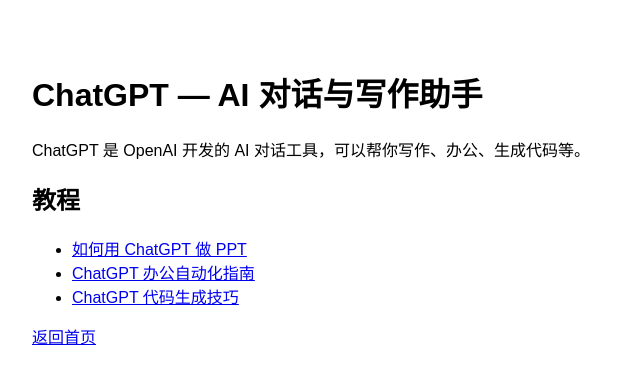
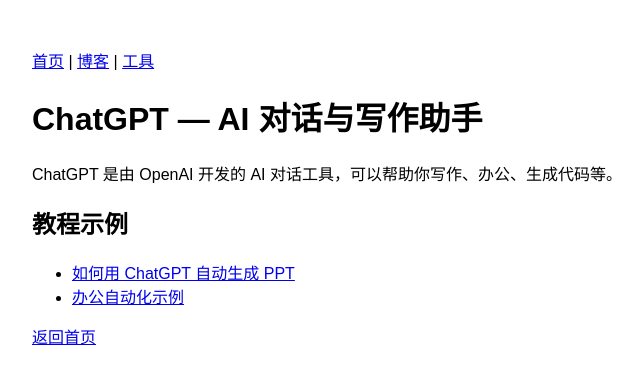
Before and after one commit to MZSJ2006/MZSJ2006.github.io, a plain HTML site: page tools/chatgpt.html in a window 1280 px wide. Shown: the whole page, without its empty margins (16-659 px from the left). Drawn offline with Linux system fonts and the light colour scheme.

```diff
--- a/tools/chatgpt.html
+++ b/tools/chatgpt.html
@@ -3,18 +3,24 @@
 <head>
   <meta charset="UTF-8">
   <meta name="viewport" content="width=device-width, initial-scale=1.0">
-  <title>ChatGPT 教程与使用指南 - PromptPilot</title>
-  <meta name="description" content="ChatGPT 教程、实用技巧、办公与写作指南，让你快速上手 ChatGPT。">
+  <title>ChatGPT — AI 对话与写作助手</title>
+  <meta name="description" content="ChatGPT 教程、办公与写作辅助指南，让你快速上手 AI。">
+  <meta name="robots" content="index, follow">
 </head>
 <body style="font-family:sans-serif; padding:40px;">
+  <nav>
+    <a href=" ">首页</a > |
+    <a href="../blog/blog.html">博客</a > |
+    <a href="chatgpt.html">工具</a >
+  </nav>
+
   <h1>ChatGPT — AI 对话与写作助手</h1>
-  <p>ChatGPT 是 OpenAI 开发的 AI 对话工具，可以帮你写作、办公、生成代码等。</p >
+  <p>ChatGPT 是由 OpenAI 开发的 AI 对话工具，可以帮助你写作、办公、生成代码等。</p >
 
-  <h2>教程</h2>
+  <h2>教程示例</h2>
   <ul>
-    <li><a href=" ">如何用 ChatGPT 做 PPT</a ></li>
-    <li><a href="#">ChatGPT 办公自动化指南</a ></li>
-    <li><a href="#">ChatGPT 代码生成技巧</a ></li>
+    <li><a href="../blog/chatgpt-tutorial.html">如何用 ChatGPT 自动生成 PPT</a ></li>
+    <li><a href="../blog/chatgpt-tutorial.html">办公自动化示例</a ></li>
   </ul>
 
   <p><a href="../index.html">返回首页</a ></p >
```
